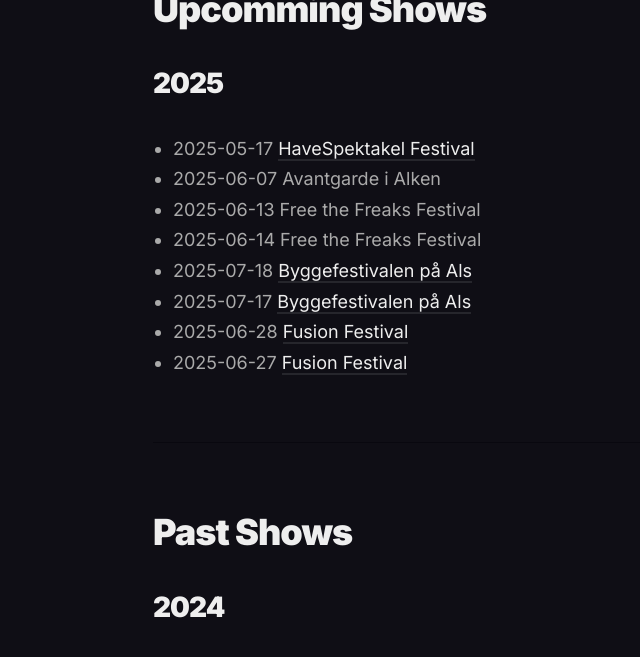
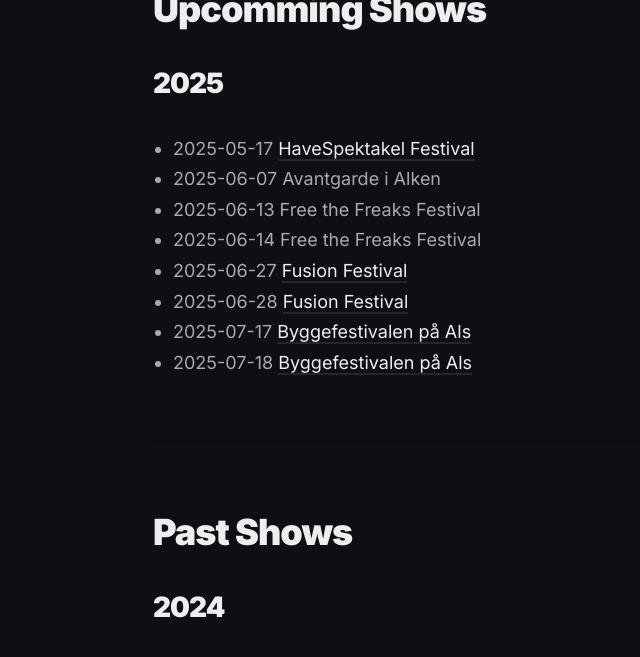
Before and after one commit to robotic4udio/tromleorkestret, a Jekyll site: the page built from _pages/shows.md, in a window 1280 px wide and 900 px high, scrolled down 712 px, cut to the strip 0-664 px from the top of the window. Shown: the top 657 px of the strip, without its empty margins (107-747 px from the left). Built offline with Jekyll 4.4.1, drawn with Linux system fonts in a browser that asks for light colours; some of the changed text lies outside the part shown.

Commit message:
Add svanholm images

```diff
--- a/_pages/shows.md
+++ b/_pages/shows.md
@@ -12,10 +12,10 @@
 - 2025-06-07 Avantgarde i Alken
 - 2025-06-13 Free the Freaks Festival
 - 2025-06-14 Free the Freaks Festival
+- 2025-06-27 [Fusion Festival](https://fusion-festival.de/en)
+- 2025-06-28 [Fusion Festival](https://fusion-festival.de/en)
+- 2025-07-17 [Byggefestivalen på Als](https://www.byggefest.dk/)
 - 2025-07-18 [Byggefestivalen på Als](https://www.byggefest.dk/)
-- 2025-07-17 [Byggefestivalen på Als](https://www.byggefest.dk/)
-- 2025-06-28 [Fusion Festival](https://fusion-festival.de/en)
-- 2025-06-27 [Fusion Festival](https://fusion-festival.de/en)
 <hr>
 
 # Past Shows
@@ -61,6 +61,13 @@
   <iframe src="https://www.youtube.com/embed/ZJ_z8yWe3jE?si=PpvutfqsmLq3i2t8" frameborder="0" allowfullscreen></iframe>
 - 2024-06-22 [Sølyst Sommerfest 24'](https://www.facebook.com/events/988467155848276/)
 - 2024-06-15 Bryllyp på Samsø
+- 2024-06-08 [Svanholm Festival 2024](https://www.facebook.com/events/682861533823170/)
+  <div class="gallery-box">
+    <div class="gallery">
+      <img src="/images/tromleorkestret/Svanholm.jpg">
+      <img src="/images/tromleorkestret/Svanholm2.jpg">
+    </div>
+  </div>
 - 2024-05-25 [Gennem Porten 2024: Åben Hus](https://www.facebook.com/events/984718222527135/)
 - 2024-05-11 [Grå Hal's Sommerfest](https://www.facebook.com/dengraahal)
 - 2024-05-08 [Verdens Mindste Kulturhus - Sommerfest i baghaven](https://www.facebook.com/events/1599151907549191/)
```
Also changed, not shown: images/tromleorkestret/Svanholm.jpg (added), images/tromleorkestret/Svanholm2.jpg (added).
